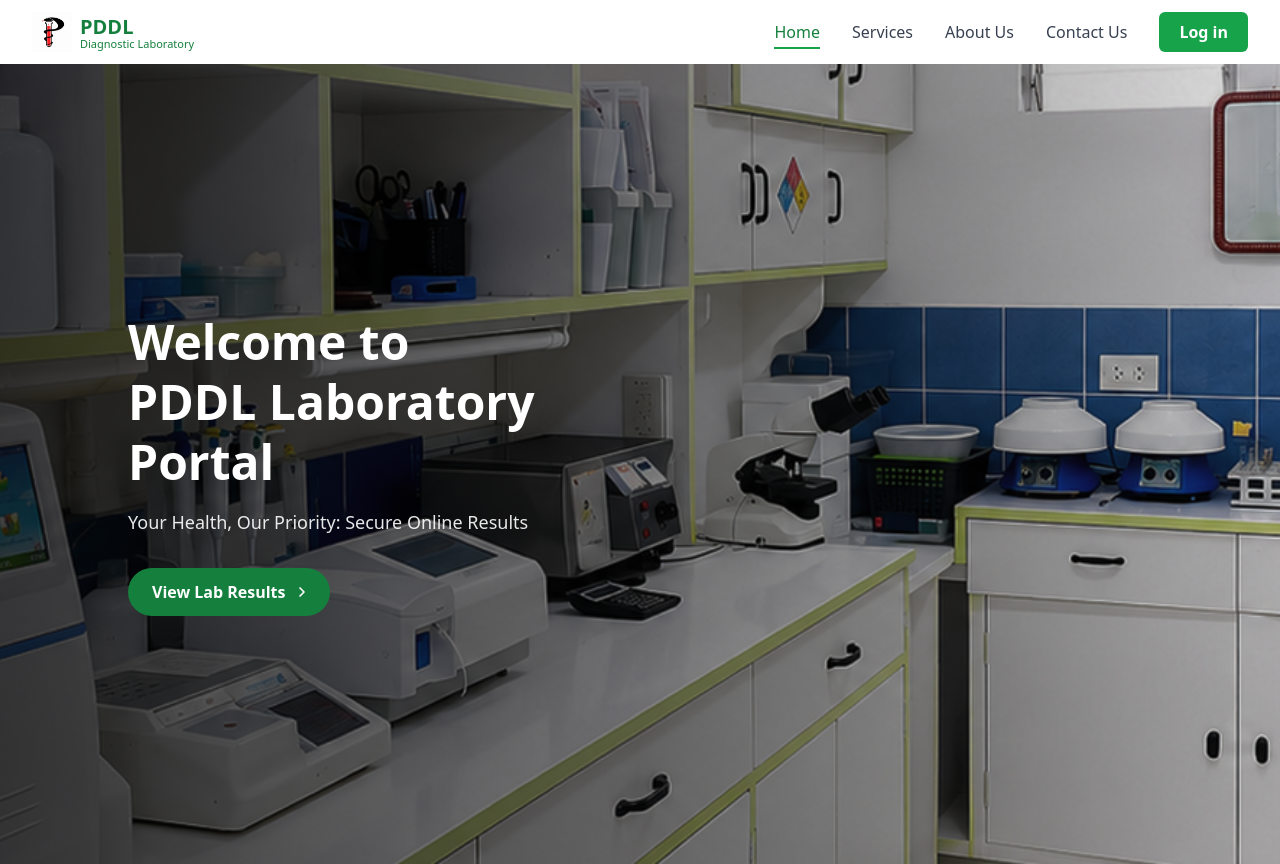
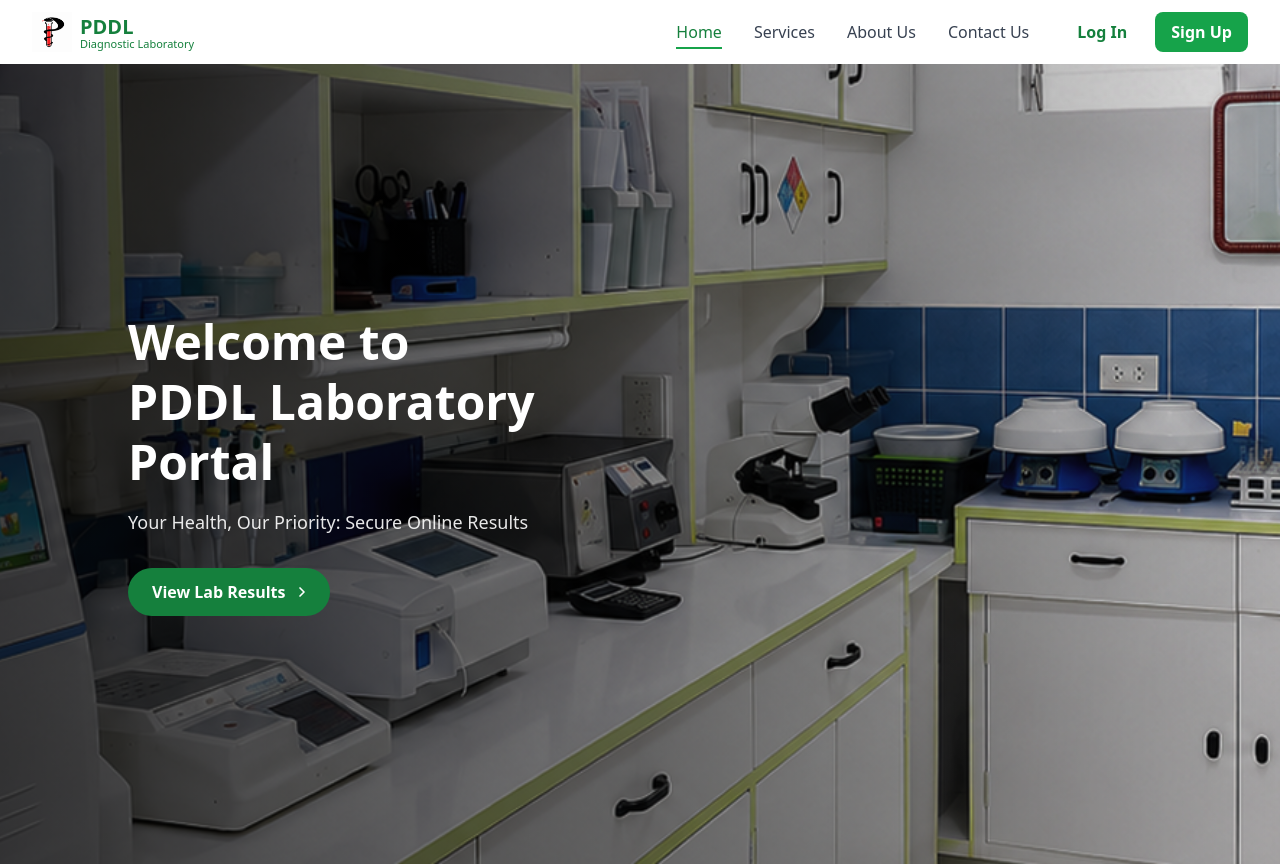
Before and after one commit to zume13/Laboratory-Management-Client, a React (Vite) app: page / in a window 1280 px wide. Built offline with nearby package versions, Linux system fonts and the light colour scheme; no server answers.

Commit message:
add sign up button and redesign log in button

```diff
--- a/src/shared/components/Navbar/Navbar.tsx
+++ b/src/shared/components/Navbar/Navbar.tsx
@@ -31,7 +31,7 @@ export default function Navbar() {
         </div>
       </Link>
 
-      {/* Navigation + Login */}
+      {/* Navigation + Auth */}
       <div className="flex items-center gap-8">
         <ul className="flex items-center gap-8">
           <li>
@@ -59,12 +59,22 @@ export default function Navbar() {
           </li>
         </ul>
 
-        <Link
-          to="/login"
-          className="rounded-md bg-green-600 px-5 py-2 text-base font-semibold text-white transition-colors hover:bg-green-700"
-        >
-          Log in
-        </Link>
+        {/* Auth buttons */}
+        <div className="flex items-center gap-3">
+          <Link
+            to="/login"
+            className="rounded-lg px-4 py-2 font-semibold text-green-700 transition hover:bg-green-50"
+          >
+            Log In
+          </Link>
+
+          <Link
+            to="/register"
+            className="rounded-lg bg-green-600 px-4 py-2 font-semibold text-white transition hover:bg-green-700"
+          >
+            Sign Up
+          </Link>
+        </div>
       </div>
     </nav>
   );
```
